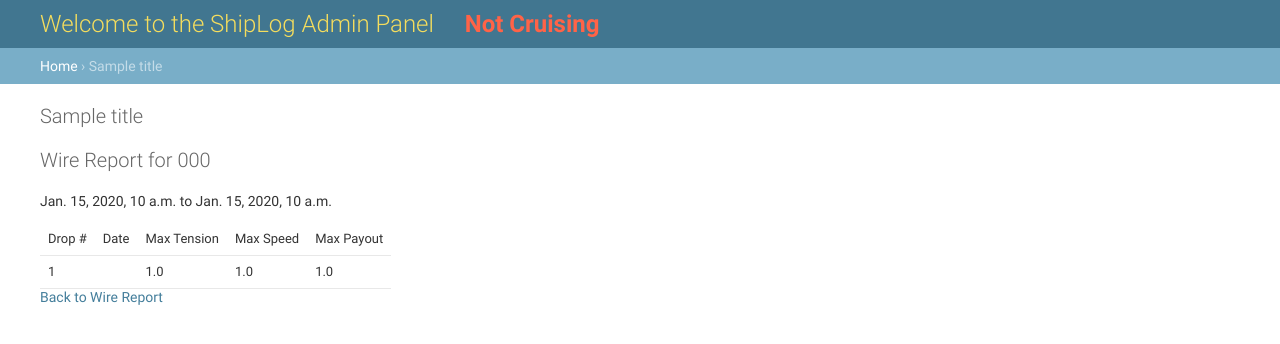
After one commit to biosstation/shiplog, a Django app: template eventcapture/templates/admin/wirereport.html in a window 1280 px wide. The commit adds this page. Shown: the top 344 px of the page. Run offline with Django 3.2, Linux system fonts and the light colour scheme; tables that the repository leaves empty hold one stand-in row (values such as "Sample post"); the template is opened without the code that fills it: values that come from a table or form of the project are taken from there, most other values are stand-ins (such as "Sample title", 1, 10 or a date in 2020); data that the repository does not hold is empty.

Commit message:
Added wire report that generates a table of drops/casts for a specific wire between two dates

```diff
--- a/eventcapture/models.py
+++ b/eventcapture/models.py
@@ -3,7 +3,7 @@ import pytz
 import ntpath
 import pandas as pd
 from glob import glob
-from datetime import datetime
+from datetime import datetime, timedelta
 from django.db import models
 from django.conf import settings
 
@@ -304,5 +304,26 @@ class Cast(models.Model):
         return '{cruise} {device} cast recovered at {ts:%H:%M} on {ts:%Y-%m-%d}'.format(cruise=self.recovery.cruise.name, device=self.recovery.device.name, ts=self.recovery.timestamp)
 
 class WireReport(models.Model):
-    start_date = models.DateTimeField()
-    end_date = models.DateTimeField()
+    start_date = models.DateField()
+    end_date = models.DateField()
+    wire = models.ForeignKey(Wire, on_delete=models.CASCADE, default=None)
+
+    def get_relevant_casts(self):
+        start_date = self.start_date
+        end_date = self.end_date
+        end_date += timedelta(days=1)  # increment day to get casts through the end of the day
+
+        # query criteria
+        deployments_after = models.Q(deployment__timestamp__gte=start_date)
+        recoveries_before = models.Q(recovery__timestamp__lte=end_date)
+        specific_wire = models.Q(cast_report__wire__serial_number=self.wire.serial_number)
+
+        # query and pull out casts reports
+        casts = Cast.objects.filter(deployments_after & recoveries_before & specific_wire)
+        return casts
+
+    def save(self, *args, **kwargs):
+        super().save(*args, **kwargs)
+
+    def __str__(self):
+        return 'Wire Report for {} from {} to {}'.format(self.wire.serial_number, self.start_date, self.end_date)
--- /dev/null
+++ b/eventcapture/templates/admin/eventcapture/wirereport/change_form.html
@@ -0,0 +1,5 @@
+{% extends "admin/change_form.html" %}
+{% load admin_modify %}
+{% block submit_buttons_bottom %}
+<input type="submit" style="background-color:green" value="View Wire Report" name="run_wire_report">
+{% endblock %}
--- /dev/null
+++ b/eventcapture/templates/admin/wirereport.html
@@ -0,0 +1,30 @@
+{% extends "admin/base_site.html" %}
+{% block content %}
+<div class="text-center mt-3 mb-3">
+    <h1>Wire Report for {{ wire.serial_number }}</h1>
+</div>
+<p>{{ start_date }} to {{ end_date }}</p>
+<table class="table table-striped">
+  <thead>
+    <tr>
+      <td>Drop #</td>
+      <td>Date</td>
+      <td>Max Tension</td>
+      <td>Max Speed</td>
+      <td>Max Payout</td>
+    </tr>
+  </thead>
+  <tbody>
+  {% for cast in casts %}
+    <tr>
+      <td>{{ forloop.counter }}</td>
+      <td>{{ cast.recovery.timestamp }}</td>
+      <td>{{ cast.cast_report.max_tension }}</td>
+      <td>{{ cast.cast_report.max_speed }}</td>
+      <td>{{ cast.cast_report.max_payout }}</td>
+    </tr>
+  {% endfor %}
+  </tbody>
+</table>
+<a href="/admin/eventcapture/wirereport">Back to Wire Report</a>
+{% endblock %}
```
Also changed, not shown: eventcapture/admin.py (+20 -2 lines), eventcapture/templates/admin/eventcapture/cruise/end_cruise_change_form.html (+4 -4 lines).
